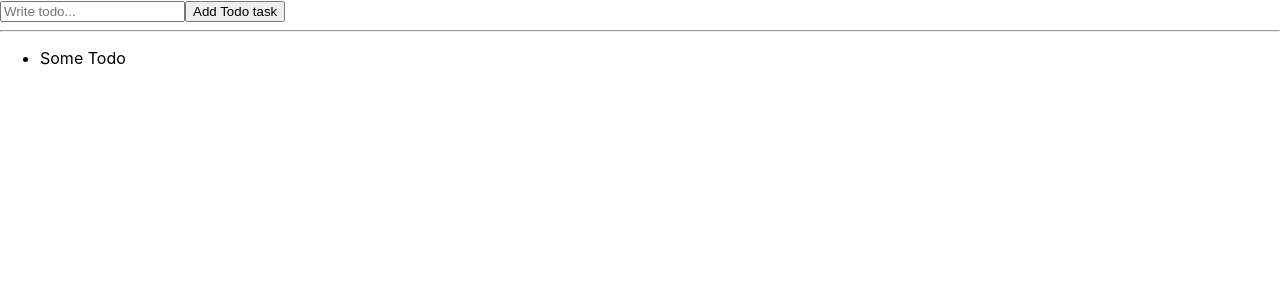
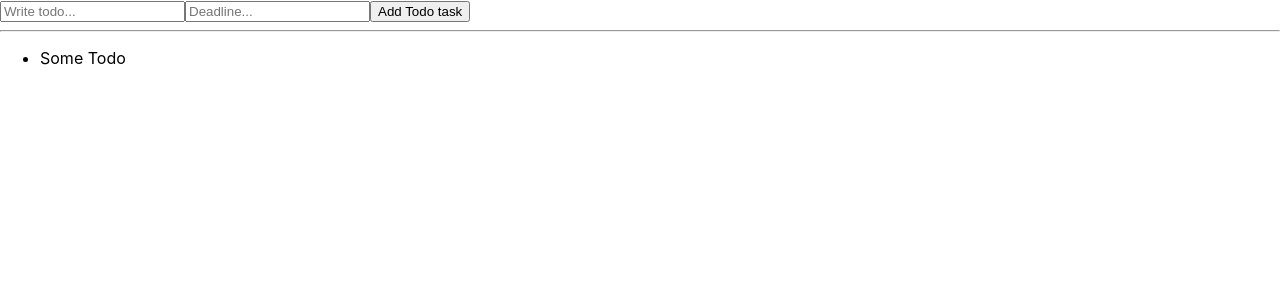
Before and after one commit to jinyeong-park/todo-add-type-redux, a React (Create React App) app: page / in a window 1280 px wide. Shown: the top 300 px of the page. Built offline with nearby package versions, Linux system fonts and the light colour scheme.

Commit message:
add onchange handler

```diff
--- a/src/components/NewTodoInput.tsx
+++ b/src/components/NewTodoInput.tsx
@@ -6,10 +6,16 @@ interface NewTodoInputProps {
 
 export const NewTodoInput:React.FC<NewTodoInputProps> = ({ addTodo }) => {
   const [todo, setTodo] = React.useState("")
+  const [deadline, setDeadline] = React.useState(0)
+
+  const changeHandler:React.ChangeEventHandler<HTMLInputElement> = (event) => {
+    setTodo(event.target.value)
+  }
 
   return (
     <div>
-      <input type='text' placeholder='Write todo...' />
+      <input type='text' value={todo} onChange={changeHandler} placeholder='Write todo...' />
+      <input type='number' value={todo} onChange={changeHandler} placeholder='Deadline...' />
       <button>Add Todo task</button>
     </div>
   )
```
